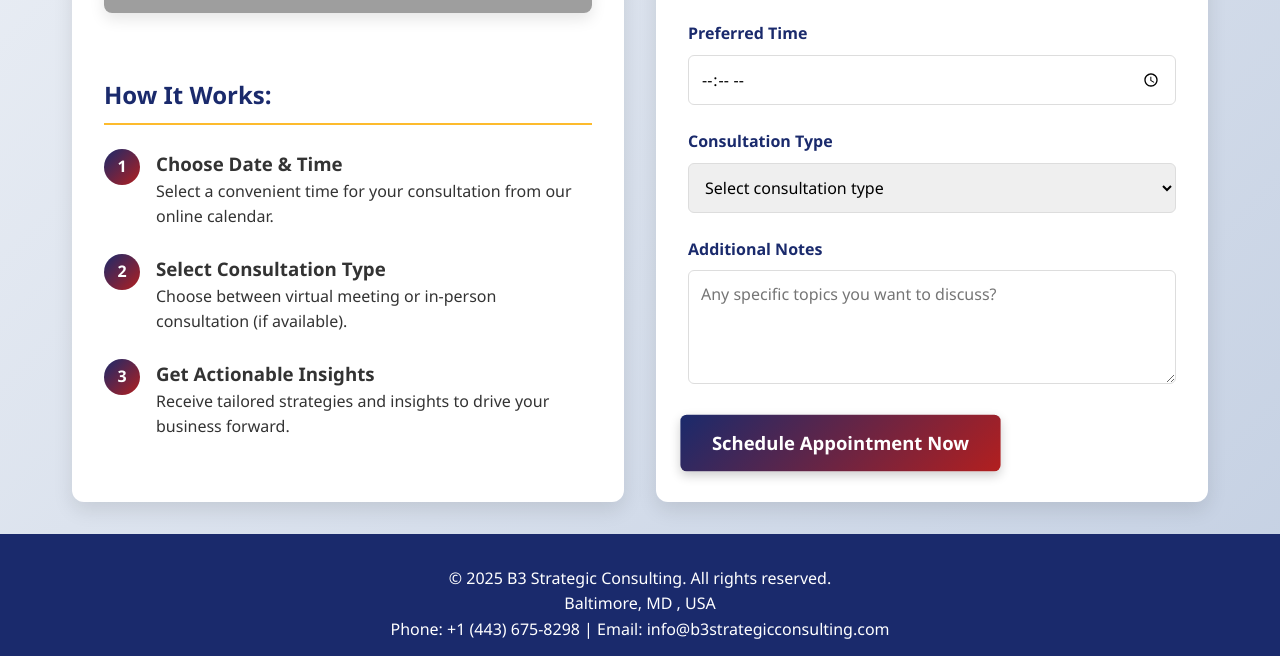
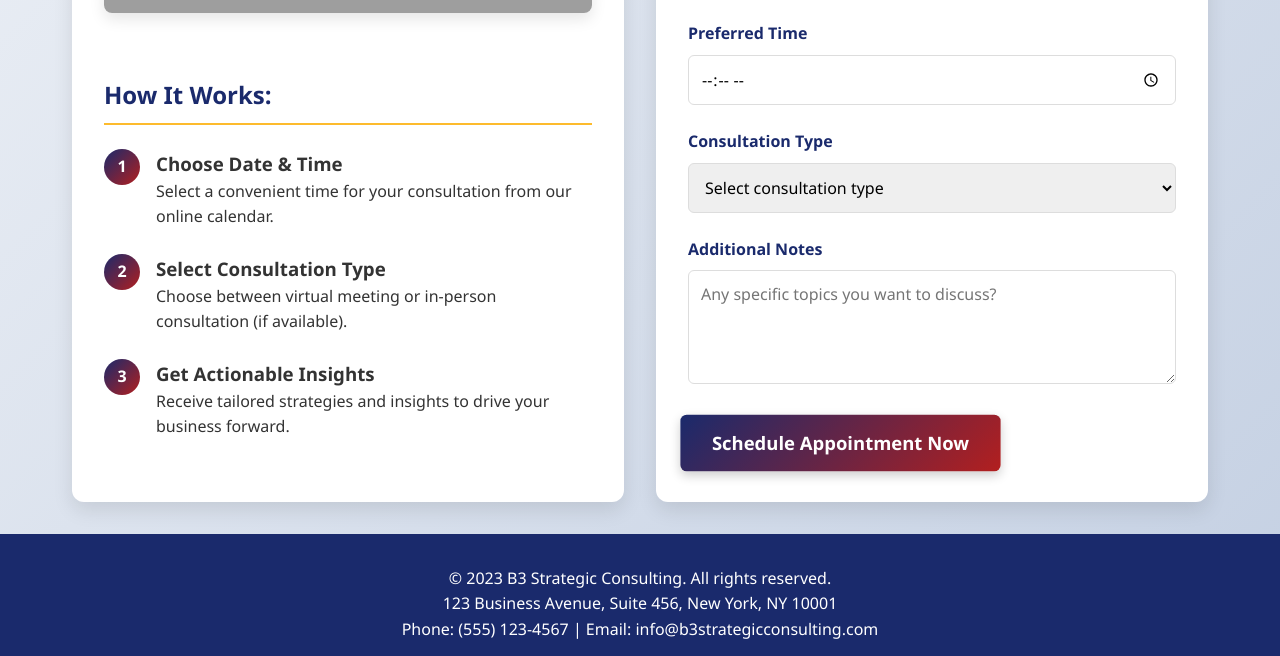
Before and after one commit to Charlesjnr1/Mr-Berazu, a plain HTML site: page appoint.html in a window 1280 px wide. Shown: the part 812-1468 px from the top of the page. Drawn offline with Linux system fonts and the light colour scheme; grey boxes are pictures that could not be loaded.

Commit message:
Update appoint.html

```diff
--- a/appoint.html
+++ b/appoint.html
@@ -454,9 +454,9 @@
 
     <footer>
         <div class="footer-content">
-            <p>© 2025 B3 Strategic Consulting. All rights reserved.</p>
-            <p>Baltimore, MD , USA</p>
-            <p>Phone: +1 (443) 675-8298 | Email: info@b3strategicconsulting.com</p>
+            <p>© 2023 B3 Strategic Consulting. All rights reserved.</p>
+            <p>123 Business Avenue, Suite 456, New York, NY 10001</p>
+            <p>Phone: (555) 123-4567 | Email: info@b3strategicconsulting.com</p>
             <div class="social-icons">
                 <a href="#"><i class="fab fa-facebook-f"></i></a>
                 <a href="#"><i class="fab fa-twitter"></i></a>
@@ -505,5 +505,4 @@
         }
     </script>
 </body>
-
 </html>
```
